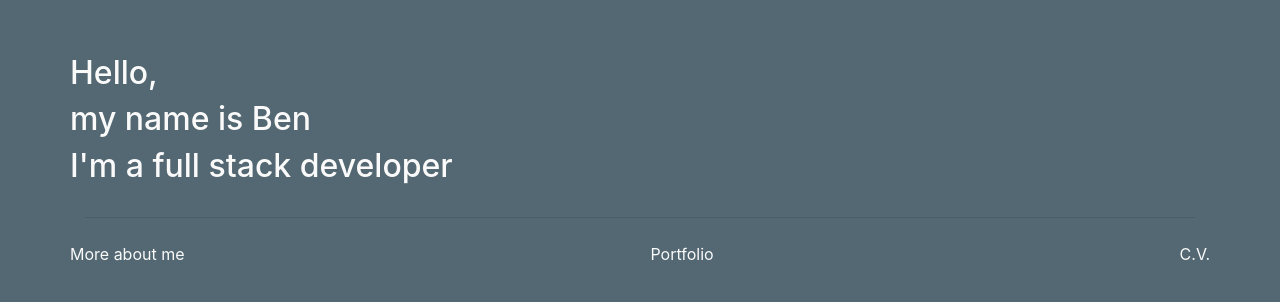
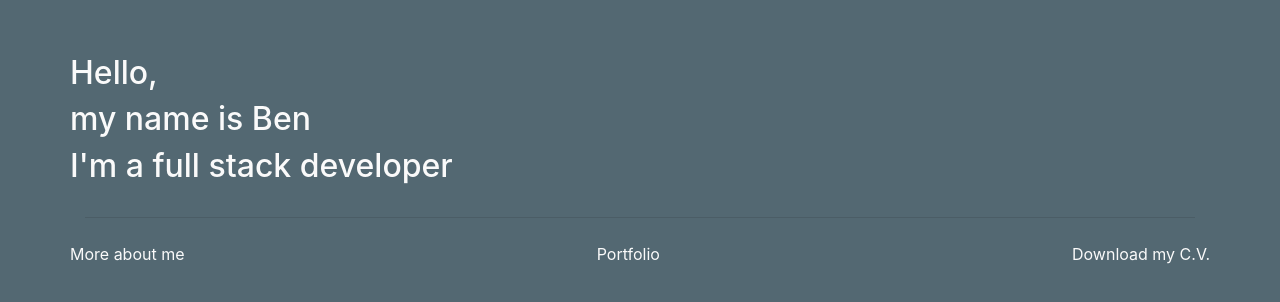
Before and after one commit to BenOrton1/Portfoliopage, a plain HTML site: page index.html in a window 1280 px wide. Shown: the part 240-542 px from the top of the page. Drawn offline with nearby package versions, Linux system fonts and the light colour scheme.

Commit message:
cv download added

```diff
--- a/index.html
+++ b/index.html
@@ -33,7 +33,7 @@
                 <div class="row flex-between">
                     <a class="about-button" href="#">More about me</a>
                     <a class="portfolio-button" href="#">Portfolio</a>
-                    <a href="#">C.V.</a>
+                    <a download href="static\media\Benjamin_Orton_CV.pdf">Download my C.V.</a>
                 </div>
             </div>
 
@@ -45,7 +45,8 @@
             <div class="row flex-around header-background padding">
                 <a class="home-button" href="">home</a>
                 <a class="about-button" href="#">more about me</a>
-                <a href="#">C.V.</a>
+                <a download href="static\media\Benjamin_Orton_CV.pdf">Download my C.V.</a>
+
             </div>
             <div class="container-fluid">
                 <div class="row flex-around padding">
@@ -145,7 +146,7 @@
                 <div class="row flex-between">
                     <a class="home-button" href="#">Home</a>
                     <a class="portfolio-button" href="#">Portfolio</a>
-                    <a href="#">C.V.</a>
+                    <a download href="static\media\Benjamin_Orton_CV.pdf">Download my C.V.</a>
                 </div>
             </div>
         </div>
```
Also changed, not shown: 1 other file.
